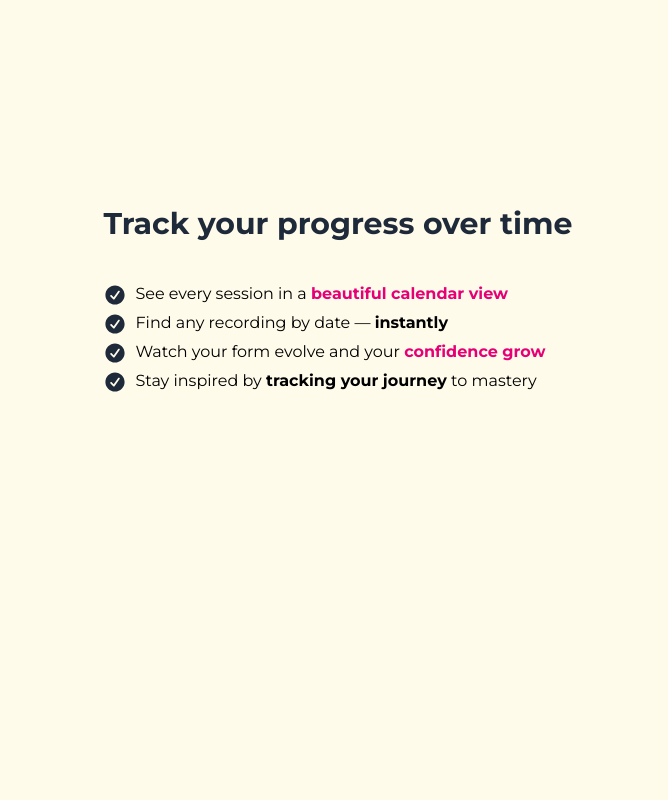
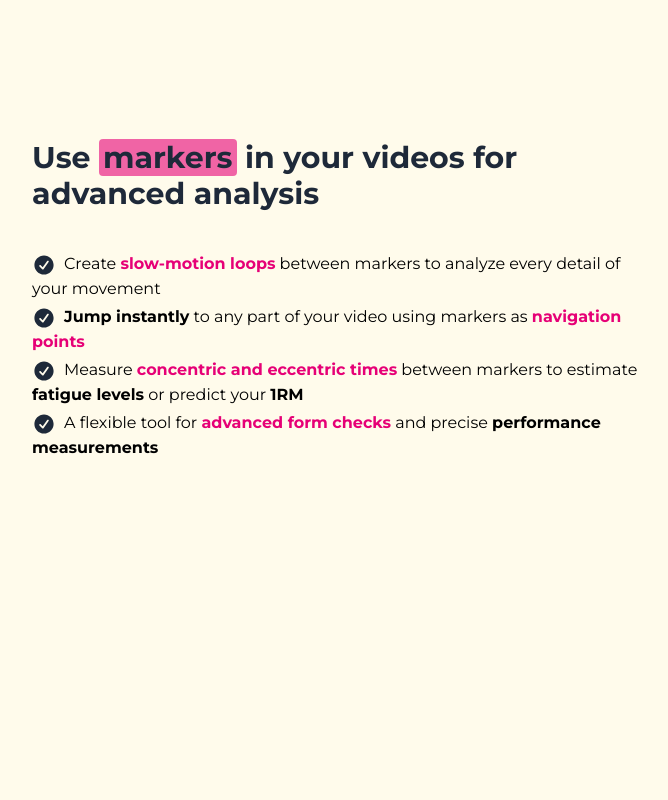
Before and after one commit to Marcosld/videofit-web, a Next.js app: page /en in a window 1280 px wide. Shown: the part 2500-3300 px from the top of the page, without its empty margins (608-1276 px from the left). Built offline with nearby package versions, Linux system fonts and the light colour scheme.

Commit message:
main: Added marker functionality

```diff
--- a/components/feature-list.tsx
+++ b/components/feature-list.tsx
@@ -180,6 +180,23 @@ export const FeatureList = () => {
       ),
     },
     {
+      title: t.rich("markers.title", richFormatter),
+      points: [
+        t.rich("markers.points.slowMoReplay", richFormatter),
+        t.rich("markers.points.quickNavigation", richFormatter),
+        t.rich("markers.points.timeMeasurement", richFormatter),
+        t.rich("markers.points.formCheck", richFormatter),
+      ],
+      renderImage: (active: boolean) => (
+        <FeatureScreenshot
+          imageSrc="app-markers.png"
+          imageAlt={t("markers.imageAlt")}
+          active={active}
+          containerScrollYProgress={scrollYProgress}
+        />
+      ),
+    },
+    {
       title: t.rich("tracking.title", richFormatter),
       points: [
         t.rich("tracking.points.calendarView", richFormatter),
--- a/dictionaries/en.json
+++ b/dictionaries/en.json
@@ -121,6 +121,16 @@
         "frameByFrame": "Use a long press for <bold>frame-by-frame precision</bold>"
       }
     },
+    "markers": {
+      "imageAlt": "App screenshot showing video markers for slow-mo replay and time measurement",
+      "title": "Use <highlight>markers</highlight> in your videos for advanced analysis",
+      "points": {
+        "slowMoReplay": "Create <accent>slow-motion loops</accent> between markers to analyze every detail of your movement",
+        "quickNavigation": "<bold>Jump instantly</bold> to any part of your video using markers as <accent>navigation points</accent>",
+        "timeMeasurement": "Measure <accent>concentric and eccentric times</accent> between markers to estimate <bold>fatigue levels</bold> or predict your <bold>1RM</bold>",
+        "formCheck": "A flexible tool for <accent>advanced form checks</accent> and precise <bold>performance measurements</bold>"
+      }
+    },
     "tracking": {
       "imageAlt": "App screenshot filtering recordings by date",
       "imageAlt2": "App screenshot showing a yearly calendar",
--- a/dictionaries/es.json
+++ b/dictionaries/es.json
@@ -121,6 +121,16 @@
         "frameByFrame": "Usa una presión larga para <bold>avanzar fotograma a fotograma</bold>"
       }
     },
+    "markers": {
+      "imageAlt": "Captura de pantalla de la aplicación mostrando marcadores de video para repetición a cámara lenta y medición de tiempos",
+      "title": "Usa <highlight>marcadores</highlight> en tus videos para un análisis avanzado",
+      "points": {
+        "slowMoReplay": "Crea <accent>bucles a cámara lenta</accent> entre marcadores para analizar cada detalle de tu movimiento",
+        "quickNavigation": "<bold>Salta al instante</bold> a cualquier parte de tu video usando marcadores como <accent>puntos de navegación</accent>",
+        "timeMeasurement": "Mide <accent>tiempos concéntricos y excéntricos</accent> entre marcadores para estimar <bold>niveles de fatiga</bold> o predecir tu <bold>1RM</bold>",
+        "formCheck": "Una herramienta flexible para <accent>revisiones avanzadas de forma</accent> y <bold>mediciones precisas de rendimiento</bold>"
+      }
+    },
     "tracking": {
       "imageAlt": "Captura de pantalla de la aplicación filtrando grabaciones por fecha",
       "imageAlt2": "Captura de pantalla de la aplicación mostrando un calendario anual",
```
Also changed, not shown: public/en/app-markers.png (added), public/es/app-markers.png (added).
